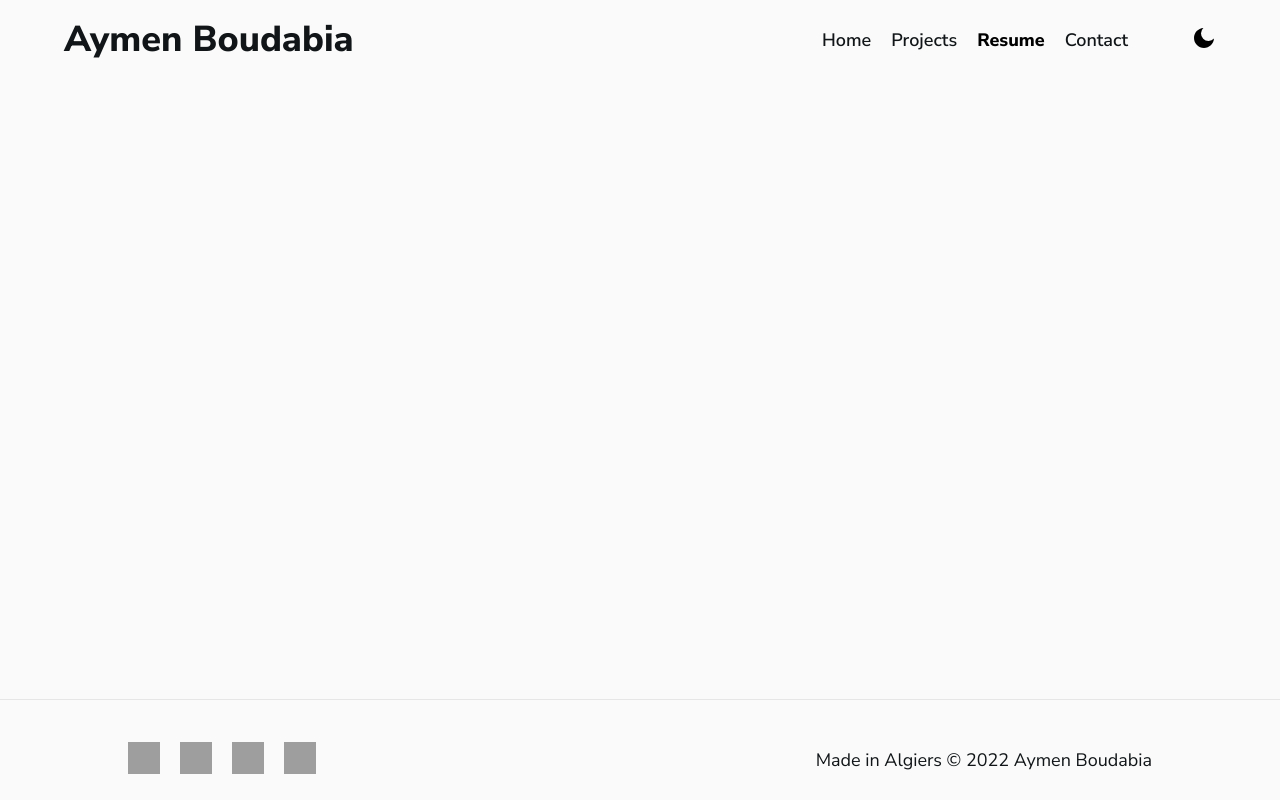
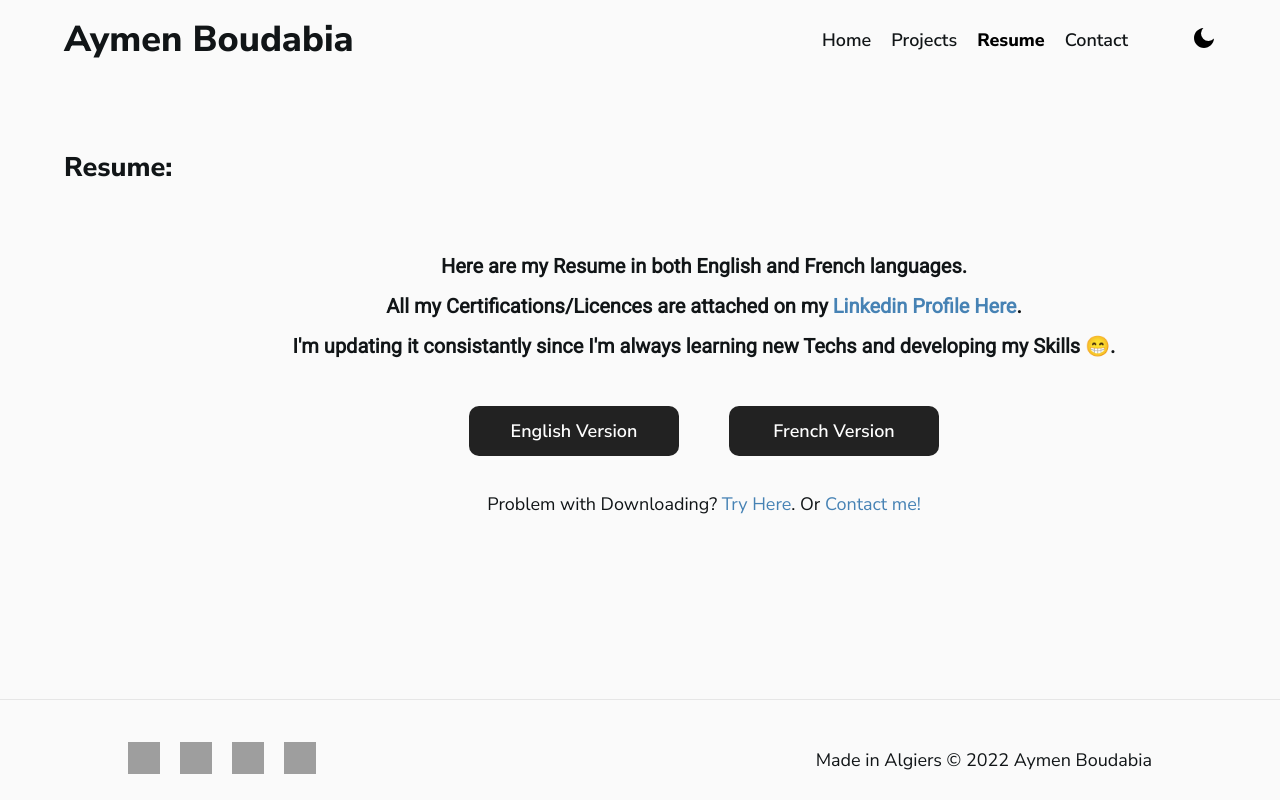
Before and after one commit to Aymenfisher/portfolio, a React (Create React App) app: page /resume in a window 1280 px wide. Built offline with nearby package versions, Linux system fonts and the light colour scheme; grey boxes are pictures that could not be loaded.

Commit message:
implemented Resume page

```diff
--- a/src/App.js
+++ b/src/App.js
@@ -4,6 +4,7 @@ import { Header } from './components/navbar/Header.js';
 import { Footer } from './components/footer/Footer.js';
 import { HomePage } from './components/homePage/HomePage.js';
 import { ProjectsPage } from './features/projects/cards/ProjectsPage.js';
+import { ResumePage } from './components/resume/ResumePage.js';
 
 
 
@@ -16,6 +17,7 @@ function App() {
         <Route path='/' element={<Navigate to='/home'/>}/>
         <Route path='/home' element={<HomePage />}/>
         <Route path='/projects' element={<ProjectsPage />}/>
+        <Route path='/resume' element={<ResumePage/>}/>
       </Routes>
       <Footer/>
     </div>
--- a/src/app/store.js
+++ b/src/app/store.js
@@ -1,8 +1,10 @@
 import { configureStore } from '@reduxjs/toolkit';
 import skills from '../features/skills/skillsSlice.js'
+import projects from '../features/projects/projectsSlice.js'
 
 export const store = configureStore({
   reducer: {
-    skills:skills
+    skills:skills,
+    projects:projects
   }
 });
--- a/src/components/homePage/HomePage.js
+++ b/src/components/homePage/HomePage.js
@@ -8,8 +8,8 @@ import { selectTechs, selectOtherSkills } from "../../features/skills/skillsSlic
 
 
 export const HomePage = () => {
-    const techSkills = useSelector(selectTechs);
-    const otherSkills = useSelector(selectOtherSkills);
+    const techSkills = Object.values(useSelector(selectTechs));
+    const otherSkills = useSelector(selectOtherSkills) ;
 
     return (
         <main className="home-page">
--- /dev/null
+++ b/src/components/resume/ResumePage.js
@@ -0,0 +1,33 @@
+import React from "react";
+import { Link } from "react-router-dom";
+import './resumePageStyles.css'
+
+
+export const ResumePage = () => {
+
+    const resumeLink ={
+        en:'https://drive.google.com/file/d/1Kt6dIpGEGlTudDZ_LCTBSAObcl5UlCn2/view?usp=share_link',
+        fr:'https://drive.google.com/file/d/1n1vshQwc3eXljYisYi5jLtcpvWKeE9SD/view?usp=share_link',
+        drive:'https://drive.google.com/drive/folders/1tdgMI5f9ivNJ9yJkzOCa9raF9eHyHYCP?usp=sharing'
+    }
+
+    return (
+        <main className="resume-page">
+            <section className="resume">
+                <h2 className="resume-title">Resume:</h2>
+                <p className="resume-description">
+                    Here are my Resume in both English and French languages.<br />
+                    All my Certifications/Licences are attached on my <a style={{ color: 'steelblue' }} href='https://github.com/Aymenfisher?tab=repositories' rel='noreferrer' target='_blank'>Linkedin Profile Here</a>.<br/>
+                    I'm updating it consistantly since I'm always learning new Techs and developing my Skills 😁.
+                </p>
+                <div className="resume-links">
+                    <a  href={resumeLink.en} rel='noreferrer' target='_blank'><button className="link-button" title='Download English Version'>English Version</button></a>
+                    <a  href={resumeLink.fr} rel='noreferrer' target='_blank'><button className="link-button" title='Download Frensh Version'>French Version</button></a>
+                </div>
+                <p className="error-message">Problem with Downloading? <a style={{ color: 'steelblue' }} href={resumeLink.drive} rel='noreferrer' target='_blank'>Try Here</a>. Or <Link style={{ color: 'steelblue' }} to='/contact'>Contact me!</Link> </p>
+
+            </section>
+
+        </main>
+    )
+}
--- /dev/null
+++ b/src/components/resume/resumePageStyles.css
@@ -0,0 +1,36 @@
+.resume-page{
+    display: flex;
+    flex-direction: column;
+    gap: 50px;
+    width: 100vw;
+    padding: 0 5vw;
+}
+
+.resume{
+    display: flex;
+    flex-direction: column;
+    gap: 20px;
+    align-items: center;
+}
+
+.resume-title{
+    align-self: flex-start;
+}
+
+.resume-description{
+    text-align: center;
+    font-family: 'Roboto',sans-serif;
+    font-weight: 600;
+    font-size: 20px;
+    line-height: 2;
+}
+
+
+.resume-links{
+    display: flex;
+    gap: 50px;
+}
+
+.link-button{ /* already styled from homepage */
+    width: 200px;
+}
--- a/src/features/projects/card/cardStyles.css
+++ b/src/features/projects/card/cardStyles.css
@@ -31,12 +31,23 @@
     justify-content: space-between;
     align-items: center;
 }
+.project-title{
+    font-size: 20px;
+    font-weight: 800;
+}
 
 .project-links{
     display: flex;
     gap: 10px;
 }
 
+.project-techs{
+    display: flex;
+    gap: 5px;
+    justify-content: flex-start;
+}
+
 .project-description{
     font-size: 18px;
+    line-height: 1.5;
 }
--- a/src/features/projects/cards/ProjectsPage.js
+++ b/src/features/projects/cards/ProjectsPage.js
@@ -1,9 +1,14 @@
 import React from 'react';
 import { ProjectCard } from '../card/ProjectCard';
+import { selectProjects } from '../projectsSlice';
+import { useSelector } from 'react-redux';
 import './projectsStyles.css'
 
 
 export const ProjectsPage = () => {
+
+
+    const projects = useSelector(selectProjects)
 
     return (
         <main className='projects'>
@@ -14,14 +19,9 @@ export const ProjectsPage = () => {
                 You can visit my Github Repositories <a style={{ color: 'steelblue' }} href='https://github.com/Aymenfisher?tab=repositories' rel='noreferrer' target='_blank'>Here.</a>
             </p>
             <ul className='cards tech-projects'>
-                <li className='card'><ProjectCard /></li>
-                <li className='card'><ProjectCard /></li>
-                <li className='card'><ProjectCard /></li>
-                <li className='card'><ProjectCard /></li>
-                <li className='card'><ProjectCard /></li>
-                <li className='card'><ProjectCard /></li>
-                <li className='card'><ProjectCard /></li>
-                <li className='card'><ProjectCard /></li>
+                {
+                    projects.map(project => <li className='card' key={project.title}><ProjectCard  project={project} /></li> )
+                }
             </ul>
         </main>
     )
--- a/src/features/projects/cards/projectsStyles.css
+++ b/src/features/projects/cards/projectsStyles.css
@@ -25,14 +25,14 @@
     padding: 0;
     width: 100%;
     display: grid;
-    grid-template: 480px / repeat(auto-fill, 320px);
+    grid-template: 520px / repeat(auto-fill, 360px);
     grid-auto-flow: row;
     gap: 20px;
     justify-content: space-between;
 }
 
 
-@media screen and (max-width: 735px) {
+@media screen and (max-width: 824px) {
     .cards{
         justify-content: center;
     }
--- a/src/features/skills/skillsSlice.js
+++ b/src/features/skills/skillsSlice.js
@@ -1,20 +1,20 @@
 import { createSlice } from "@reduxjs/toolkit";
 
-const techs = [
-    {name:'HTML',logo:'https://svgshare.com/i/p2g.svg'},
-    {name:'CSS',logo:'https://svgshare.com/i/p2r.svg'},
-    {name:'JavaScript',logo:'https://svgshare.com/i/p3t.svg'},
-    {name:'React',logo:'https://svgshare.com/i/p3e.svg'},
-    {name:'Redux',logo:'https://svgshare.com/i/p3E.svg'},
-    {name:'Python',logo:'https://svgshare.com/i/p2S.svg'},
-    {name:'Flask',logo:'https://svgshare.com/i/p3X.svg'},
-    {name:'flask-sqlalchemy',logo:'https://svgshare.com/i/p6D.svg'},
-    {name:'Postgres',logo:'https://svgshare.com/i/p4M.svg'},
-    {name:'Git',logo:'https://svgshare.com/i/p3K.svg'},
-    {name:'Github',logo:'https://svgshare.com/i/p54.svg'},
-    {name:'Matlab',logo:'https://svgshare.com/i/p3R.svg'},
-    {name:'Docker',logo:'https://svgshare.com/i/p4t.svg'}
-]
+const techs = {
+    'html':{name:'HTML',logo:'https://svgshare.com/i/p2g.svg'},
+    'css':{name:'CSS',logo:'https://svgshare.com/i/p2r.svg'},
+    'javascript':{name:'JavaScript',logo:'https://svgshare.com/i/p3t.svg'},
+    'react':{name:'React',logo:'https://svgshare.com/i/p3e.svg'},
+    'redux':{name:'Redux',logo:'https://svgshare.com/i/p3E.svg'},
+    'python':{name:'Python',logo:'https://svgshare.com/i/p2S.svg'},
+    'flask':{name:'Flask',logo:'https://svgshare.com/i/p3X.svg'},
+    'flask-sqlalchemy':{name:'flask-sqlalchemy',logo:'https://svgshare.com/i/p6D.svg'},
+    'postgres':{name:'Postgres',logo:'https://svgshare.com/i/p4M.svg'},
+    'git':{name:'Git',logo:'https://svgshare.com/i/p3K.svg'},
+    'github':{name:'Github',logo:'https://svgshare.com/i/p54.svg'},
+    'matlab':{name:'Matlab',logo:'https://svgshare.com/i/p3R.svg'},
+    'docker':{name:'Docker',logo:'https://svgshare.com/i/p4t.svg'}
+}
 
 const others = ['Learning', 'Self-learning','Problem Solving', 'English', 'French','Arabic','Physics','Advanced Mathematics','Fluid Mechanics','Thermodynamics','Heat Transfer','CFD']
 
--- a/src/index.css
+++ b/src/index.css
@@ -14,7 +14,7 @@
 ul {
     list-style: none;
 }
-
+/* general button styling */
 button {
     all: unset;
     cursor: pointer;
@@ -26,6 +26,7 @@ button {
 button:hover {
     opacity: .6;
 }
+
 
 a {
     text-decoration: unset;
```
Also changed, not shown: src/features/projects/card/ProjectCard.js (+10 -10 lines), src/features/projects/projectsSlice.js (+59 -0 lines).
